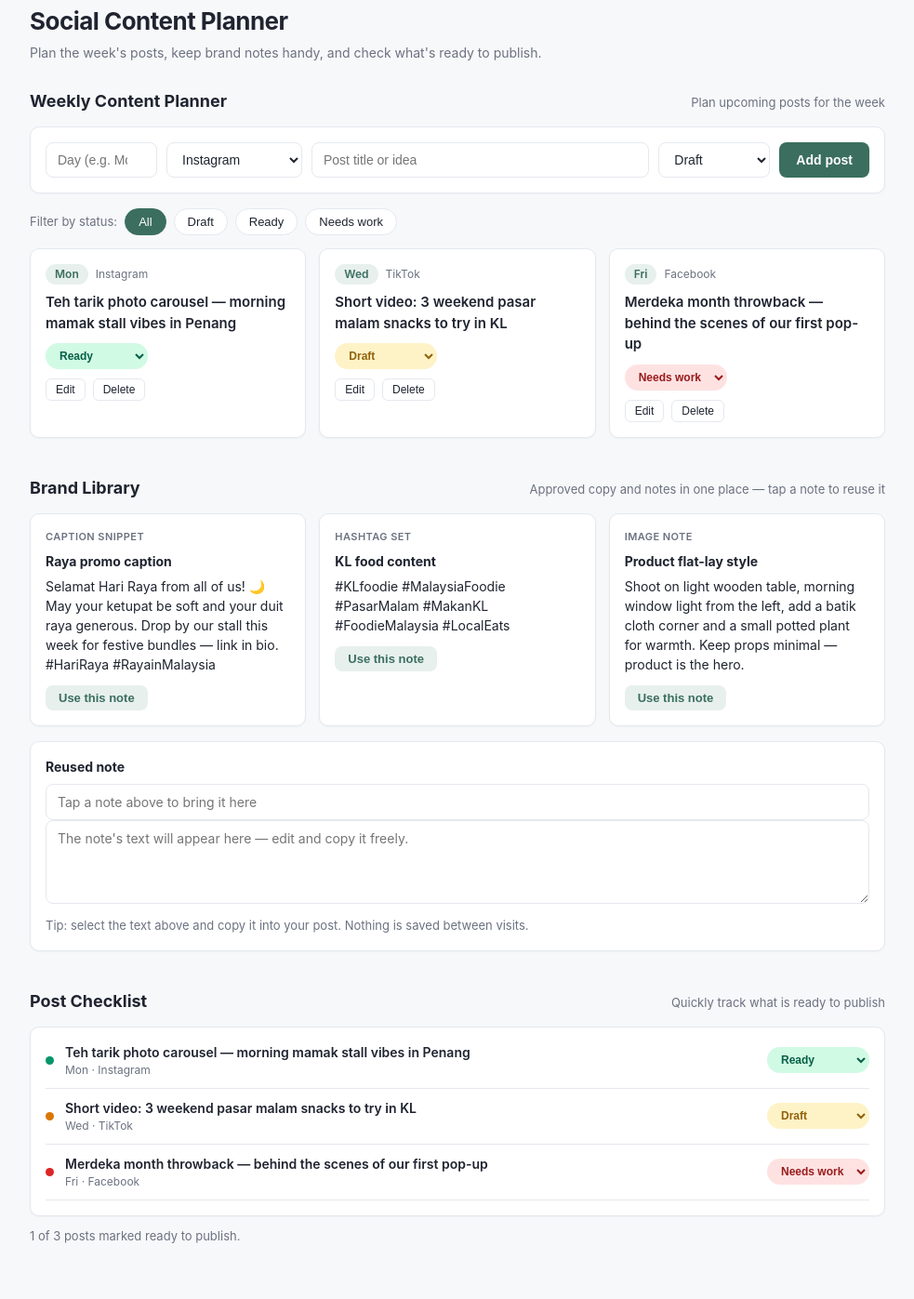
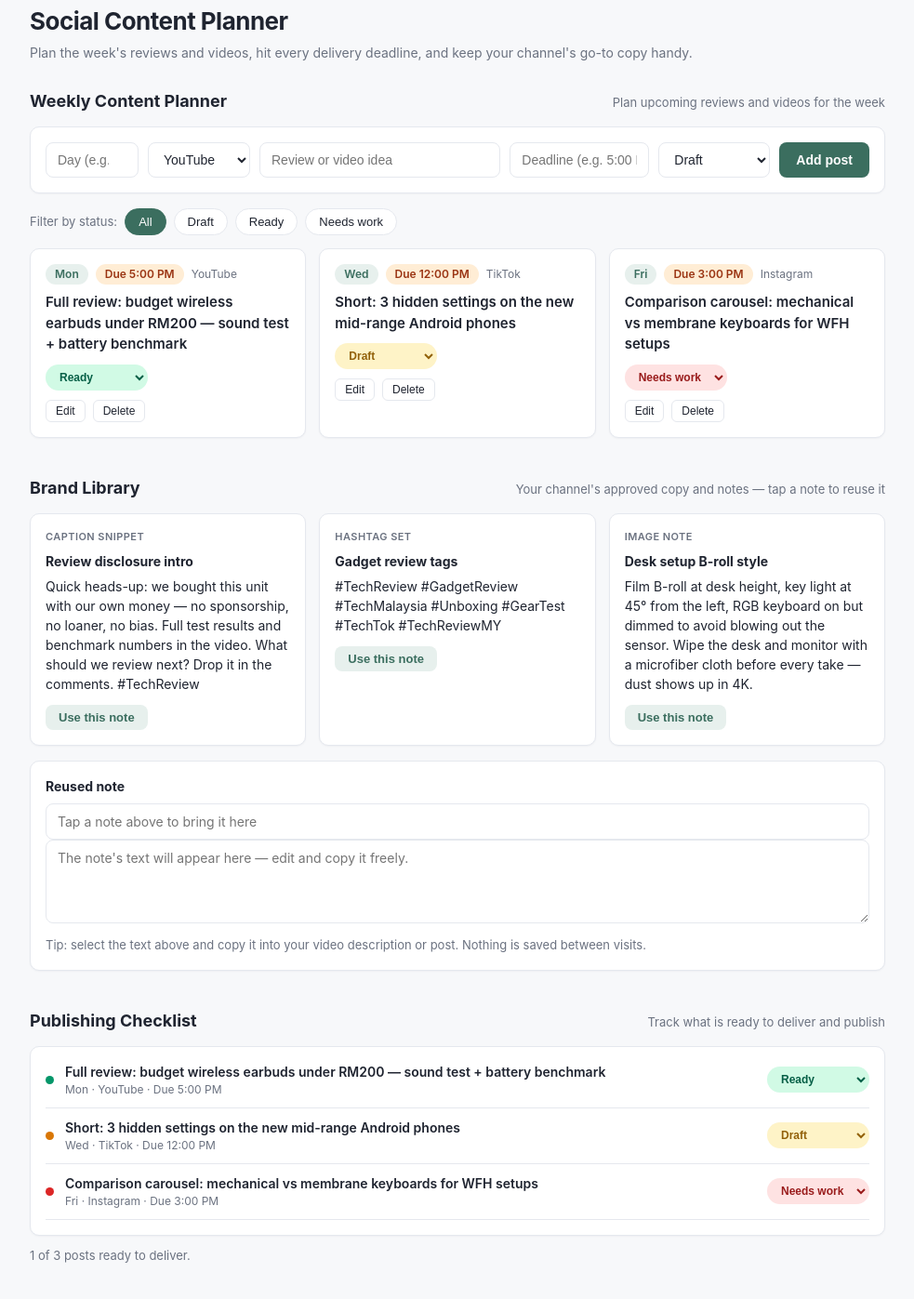
Before and after one commit to Tomotu/social-content-planner, a plain HTML site: page index.html in a window 1280 px wide. Shown: the part 29-1426 px from the top of the page at 93% size, without its empty margins (148-1131 px from the left). Drawn offline with Linux system fonts and the light colour scheme.

Commit message:
Rework app for tech creator: review posts, delivery deadlines, tech brand notes

```diff
--- a/index.html
+++ b/index.html
@@ -50,7 +50,8 @@
     font-size: 14px; background: #fff; color: var(--ink);
   }
   .add-form input[name="title"] { flex: 1 1 220px; }
-  .add-form input[name="day"] { width: 120px; }
+  .add-form input[name="day"] { width: 100px; }
+  .add-form input[name="deadline"] { width: 150px; }
   .add-form button {
     padding: 9px 18px; border: none; border-radius: 8px; background: var(--accent);
     color: #fff; font-size: 14px; font-weight: 600; cursor: pointer;
@@ -70,6 +71,10 @@
   .day-chip {
     font-size: 12px; font-weight: 600; background: var(--accent-soft); color: var(--accent);
     padding: 2px 10px; border-radius: 999px;
+  }
+  .deadline-chip {
+    font-size: 12px; font-weight: 600; color: #9a3412;
+    background: #ffedd5; padding: 2px 10px; border-radius: 999px;
   }
   .platform-chip { font-size: 12px; color: var(--muted); }
   .post-card h3 { margin: 0 0 10px; font-size: 15px; font-weight: 600; }
@@ -130,14 +135,14 @@
 <div class="wrap">
   <header class="top">
     <h1>Social Content Planner</h1>
-    <p>Plan the week's posts, keep brand notes handy, and check what's ready to publish.</p>
+    <p>Plan the week's reviews and videos, hit every delivery deadline, and keep your channel's go-to copy handy.</p>
   </header>
 
   <!-- 1. Weekly content planner -->
   <section id="planner-section">
     <div class="section-head">
       <h2>Weekly Content Planner</h2>
-      <span class="purpose">Plan upcoming posts for the week</span>
+      <span class="purpose">Plan upcoming reviews and videos for the week</span>
     </div>
 
     <form class="add-form card" id="add-form">
@@ -147,10 +152,11 @@
         <option value="Thu"></option><option value="Fri"></option><option value="Sat"></option><option value="Sun"></option>
       </datalist>
       <select name="platform">
-        <option>Instagram</option><option>TikTok</option><option>Facebook</option>
-        <option>X (Twitter)</option><option>LinkedIn</option><option>YouTube Shorts</option>
+        <option>YouTube</option><option>TikTok</option><option>Instagram</option>
+        <option>X (Twitter)</option><option>Facebook</option><option>Threads</option>
       </select>
-      <input name="title" placeholder="Post title or idea" required>
+      <input name="title" placeholder="Review or video idea" required>
+      <input name="deadline" placeholder="Deadline (e.g. 5:00 PM)">
       <select name="status">
         <option value="draft">Draft</option>
         <option value="ready">Ready</option>
@@ -174,22 +180,22 @@
   <section>
     <div class="section-head">
       <h2>Brand Library</h2>
-      <span class="purpose">Approved copy and notes in one place — tap a note to reuse it</span>
+      <span class="purpose">Your channel's approved copy and notes — tap a note to reuse it</span>
     </div>
     <div class="library" id="library"></div>
     <div class="reuse-box card" id="reuse-box">
       <h3>Reused note</h3>
       <input id="reuse-label" placeholder="Tap a note above to bring it here" readonly>
       <textarea id="reuse-text" placeholder="The note's text will appear here — edit and copy it freely."></textarea>
-      <p class="reuse-hint">Tip: select the text above and copy it into your post. Nothing is saved between visits.</p>
+      <p class="reuse-hint">Tip: select the text above and copy it into your video description or post. Nothing is saved between visits.</p>
     </div>
   </section>
 
   <!-- 3. Post checklist -->
   <section>
     <div class="section-head">
-      <h2>Post Checklist</h2>
-      <span class="purpose">Quickly track what is ready to publish</span>
+      <h2>Publishing Checklist</h2>
+      <span class="purpose">Track what is ready to deliver and publish</span>
     </div>
     <div class="card check-list" id="checklist"></div>
     <p class="check-summary" id="check-summary"></p>
@@ -199,18 +205,18 @@
 <div id="toast"></div>
 
 <script>
-  // ---- Sample data (Malaysia-specific, fictional) ----
+  // ---- Sample data (tech creator, fictional) ----
   let posts = [
-    { id: 1, day: "Mon", platform: "Instagram", title: "Teh tarik photo carousel — morning mamak stall vibes in Penang", status: "ready" },
-    { id: 2, day: "Wed", platform: "TikTok", title: "Short video: 3 weekend pasar malam snacks to try in KL", status: "draft" },
-    { id: 3, day: "Fri", platform: "Facebook", title: "Merdeka month throwback — behind the scenes of our first pop-up", status: "needswork" }
+    { id: 1, day: "Mon", platform: "YouTube", title: "Full review: budget wireless earbuds under RM200 — sound test + battery benchmark", status: "ready", deadline: "5:00 PM" },
+    { id: 2, day: "Wed", platform: "TikTok", title: "Short: 3 hidden settings on the new mid-range Android phones", status: "draft", deadline: "12:00 PM" },
+    { id: 3, day: "Fri", platform: "Instagram", title: "Comparison carousel: mechanical vs membrane keyboards for WFH setups", status: "needswork", deadline: "3:00 PM" }
   ];
   let nextId = 4;
 
   const notes = [
-    { kind: "Caption snippet", label: "Raya promo caption", text: "Selamat Hari Raya from all of us! 🌙 May your ketupat be soft and your duit raya generous. Drop by our stall this week for festive bundles — link in bio. #HariRaya #RayainMalaysia" },
-    { kind: "Hashtag set", label: "KL food content", text: "#KLfoodie #MalaysiaFoodie #PasarMalam #MakanKL #FoodieMalaysia #LocalEats" },
-    { kind: "Image note", label: "Product flat-lay style", text: "Shoot on light wooden table, morning window light from the left, add a batik cloth corner and a small potted plant for warmth. Keep props minimal — product is the hero." }
+    { kind: "Caption snippet", label: "Review disclosure intro", text: "Quick heads-up: we bought this unit with our own money — no sponsorship, no loaner, no bias. Full test results and benchmark numbers in the video. What should we review next? Drop it in the comments. #TechReview" },
+    { kind: "Hashtag set", label: "Gadget review tags", text: "#TechReview #GadgetReview #TechMalaysia #Unboxing #GearTest #TechTok #TechReviewMY" },
+    { kind: "Image note", label: "Desk setup B-roll style", text: "Film B-roll at desk height, key light at 45° from the left, RGB keyboard on but dimmed to avoid blowing out the sensor. Wipe the desk and monitor with a microfiber cloth before every take — dust shows up in 4K." }
   ];
 
   const statusLabel = { draft: "Draft", ready: "Ready", needswork: "Needs work" };
@@ -239,6 +245,7 @@
       <div class="card post-card">
         <div class="meta">
           <span class="day-chip">${escapeHtml(p.day)}</span>
+          ${p.deadline ? `<span class="deadline-chip">Due ${escapeHtml(p.deadline)}</span>` : ""}
           <span class="platform-chip">${escapeHtml(p.platform)}</span>
         </div>
         <h3>${escapeHtml(p.title)}</h3>
@@ -267,7 +274,8 @@
       day: f.day.value.trim() || "—",
       platform: f.platform.value,
       title: f.title.value.trim(),
-      status: f.status.value
+      status: f.status.value,
+      deadline: f.deadline.value.trim()
     });
     f.reset();
     renderPosts();
@@ -344,7 +352,7 @@
       <div class="check-row" style="border-bottom:1px solid var(--line); padding-bottom:10px;">
         <span class="check-dot dot-${p.status}"></span>
         <div class="title">${escapeHtml(p.title)}
-          <span class="sub">${escapeHtml(p.day)} · ${escapeHtml(p.platform)}</span>
+          <span class="sub">${escapeHtml(p.day)} · ${escapeHtml(p.platform)}${p.deadline ? " · Due " + escapeHtml(p.deadline) : ""}</span>
         </div>
         <select class="status-select ${statusClass[p.status]}" data-check="${p.id}">
           <option value="draft" ${p.status==="draft"?"selected":""}>Draft</option>
@@ -355,7 +363,7 @@
     `).join("");
     const ready = posts.filter(p => p.status === "ready").length;
     document.getElementById("check-summary").textContent =
-      `${ready} of ${posts.length} post${posts.length === 1 ? "" : "s"} marked ready to publish.`;
+      `${ready} of ${posts.length} post${posts.length === 1 ? "" : "s"} ready to deliver.`;
   }
 
   document.getElementById("checklist").addEventListener("change", e => {
```
